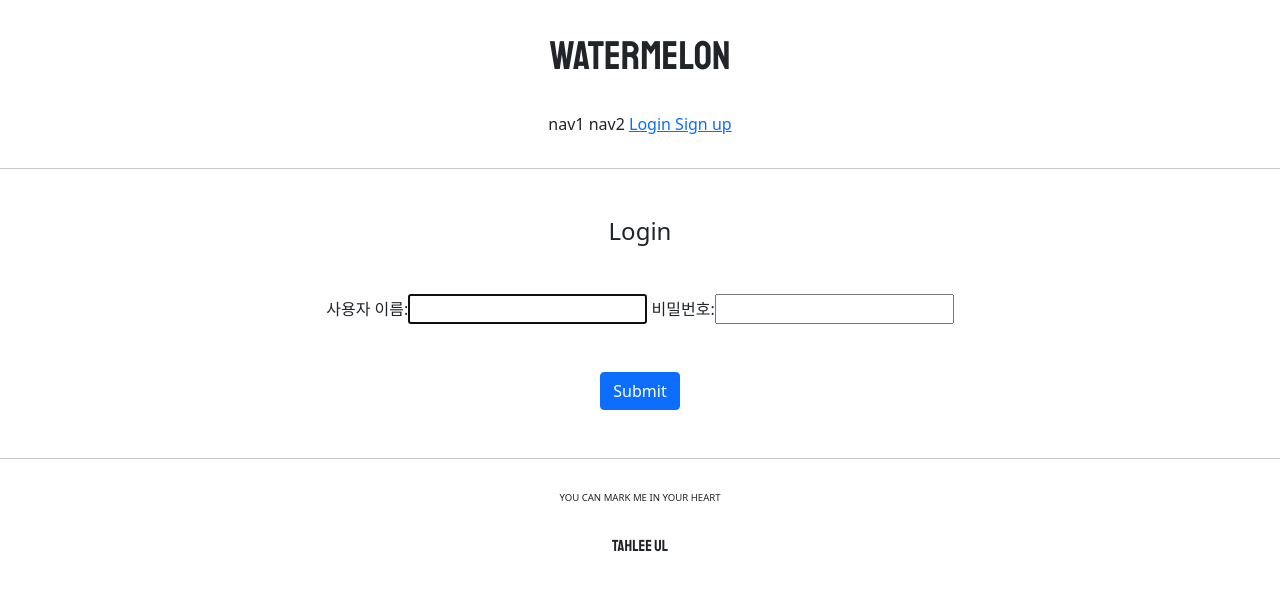
After one commit to RYU339/watermelon, a Django app: page /accounts/login/ in a window 1280 px wide. The commit adds this page. Shown: the top 591 px of the page. Run offline with Django 3.2, Linux system fonts and the light colour scheme; parts of the project's set-up code (start-up, migrations or seed data) failed here and were passed over.

Commit message:
21.08.13 Watermelon Login / Logout

```diff
--- a/WM/urls.py
+++ b/WM/urls.py
@@ -18,5 +18,5 @@ from django.urls import path, include
 
 urlpatterns = [
     path('admin/', admin.site.urls),
-    path('account/', include('accountapp.urls'))
+    path('accounts/', include('accountapp.urls'))
 ]
--- /dev/null
+++ b/accountapp/templates/accountapp/login.html
@@ -0,0 +1,20 @@
+{% extends 'base.html' %}
+
+{% block content %}
+
+    <div class="text-center">
+        <div class="m-5">
+            <h4>Login</h4>
+        </div>
+        <div>
+            <form action="{% url 'accountapp:login' %}" method="post">
+                {% csrf_token %}
+                {{ form }}
+                <div class="m-5">
+                    <input type="submit" class="btn btn-primary">
+                </div>
+            </form>
+        </div>
+    </div>
+
+{% endblock %}
--- a/accountapp/urls.py
+++ b/accountapp/urls.py
@@ -7,6 +7,7 @@ app_name = 'accountapp'
 
 urlpatterns = [
     path('tahlee/', tahlee, name='tahlee'),
+    path('login/', LoginView.as_view(template_name='accountapp/login.html'), name='login'),
+    path('logout/', LogoutView.as_view(), name='logout'),
     path('create/', AccountCreateView.as_view(), name='create'),
-
 ]
--- a/templates/header.html
+++ b/templates/header.html
@@ -5,15 +5,23 @@
     <div class="WM_header_button">
         <span>nav1</span>
         <span>nav2</span>
-        <span>nav3</span>
         {% if not user.is_authenticated %}
-        <a href="{% url 'accountapp:login' %}?next={{ request.path }}">
-            <span>Login</span>
-        </a>
+        <span>
+            <a href="{% url 'accountapp:login' %}">
+                Login
+            </a>
+        </span>
+        <span>
+            <a href="{% url 'accountapp:create' %}">
+                Sign up
+            </a>
+        </span>
         {% else %}
-        <a href="{% url 'accountapp:logout' %}?next={{ request.path }}">
-            <span>Logout</span>
-        </a>
+            <span>
+                <a href="{% url 'accountapp:logout' %}">
+                    Logout
+                </a>
+            </span>
         {% endif %}
     </div>
 </div>
```
Also changed, not shown: WM/settings.py (+6 -1 lines).
